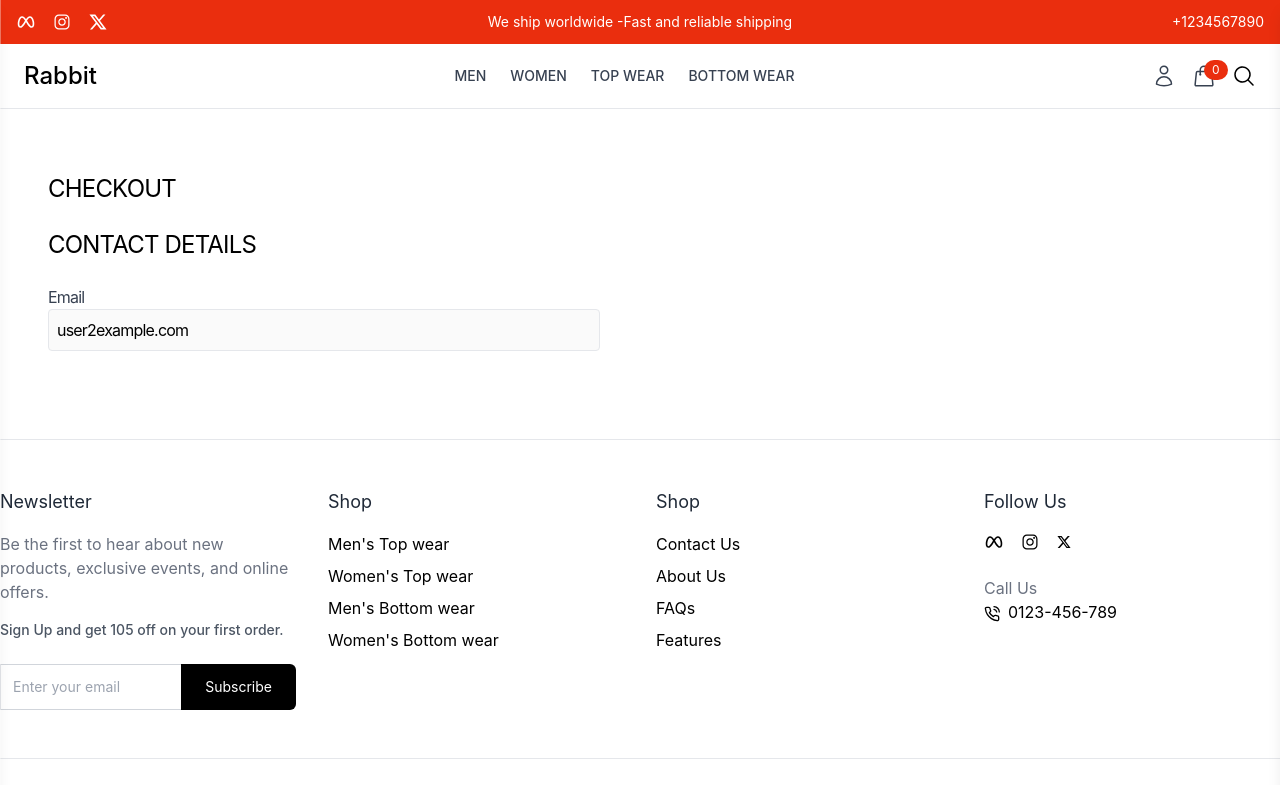
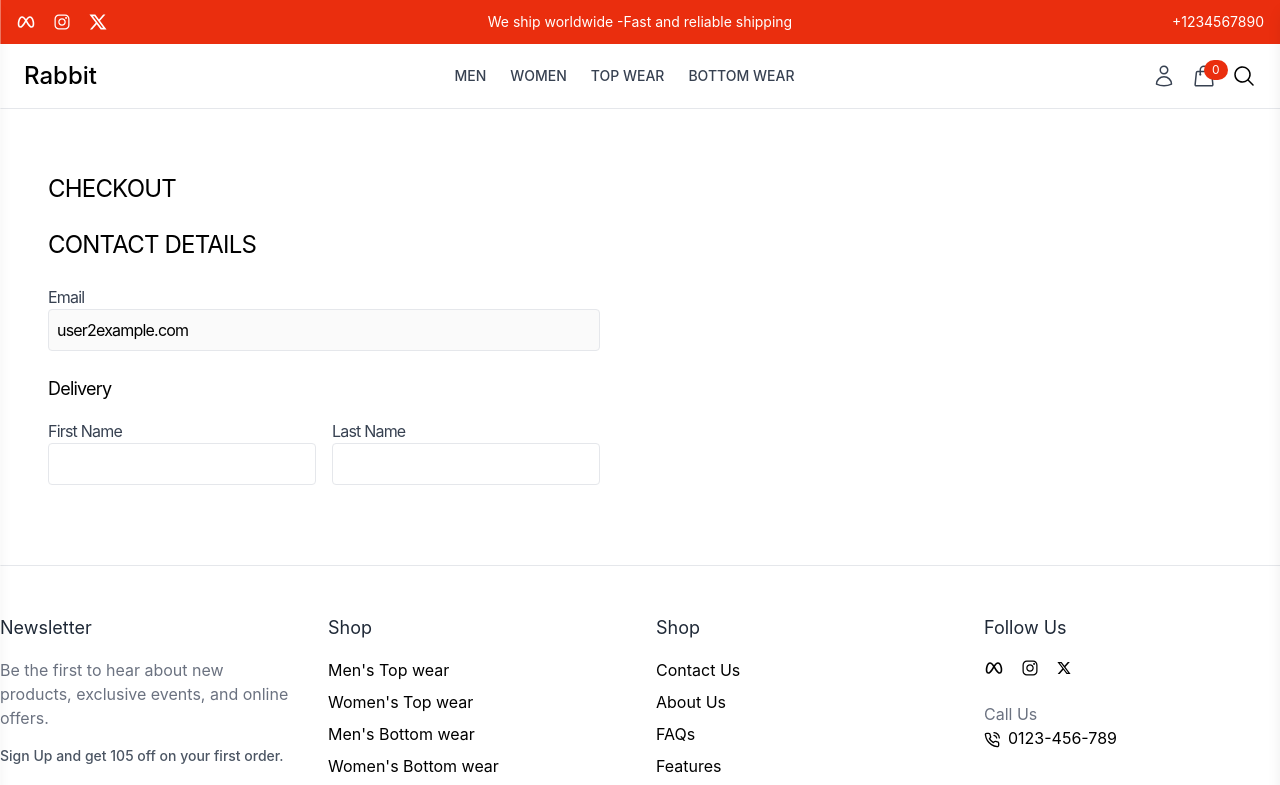
Before and after one commit to 830Utpal/Rabbit, a React app in the folder frontend/: page /checkout in a window 1280 px wide. Shown: the top 785 px of the page. Built offline with nearby package versions, Linux system fonts and the light colour scheme; the HTML template or start-up script is replaced by a standard one.

Commit message:
checkout.jsx

```diff
--- a/frontend/src/components/Cart/Checkout.jsx
+++ b/frontend/src/components/Cart/Checkout.jsx
@@ -48,6 +48,23 @@ const Checkout = () => {
                     </label>
                     <input type="email" value="user2example.com" className="w-full p-2 border rounded" disabled/>
                 </div>
+                <h3 className='text-lg mb-4'>
+                    Delivery
+                </h3>
+                <div className='mb-4 grid grid-cols-2 gap-4'>
+                    <div>
+                        <label className='blocl text-gray-700'>First Name</label>
+                        <input type="text" value={shippingAddress.firstName}
+                        onChange={(e)=>setShippingAddress({...shippingAddress,firstName: e.target.value,})}
+                        className='w-full p-2 border rounded' required/>
+                    </div>
+                    <div>
+                        <label className='blocl text-gray-700'>Last Name</label>
+                        <input type="text" value={shippingAddress.lastName}
+                        onChange={(e)=>setShippingAddress({...shippingAddress,lastName: e.target.value,})}
+                        className='w-full p-2 border rounded' required/>
+                    </div>
+                </div>
             </form>
         </div>
 
```
